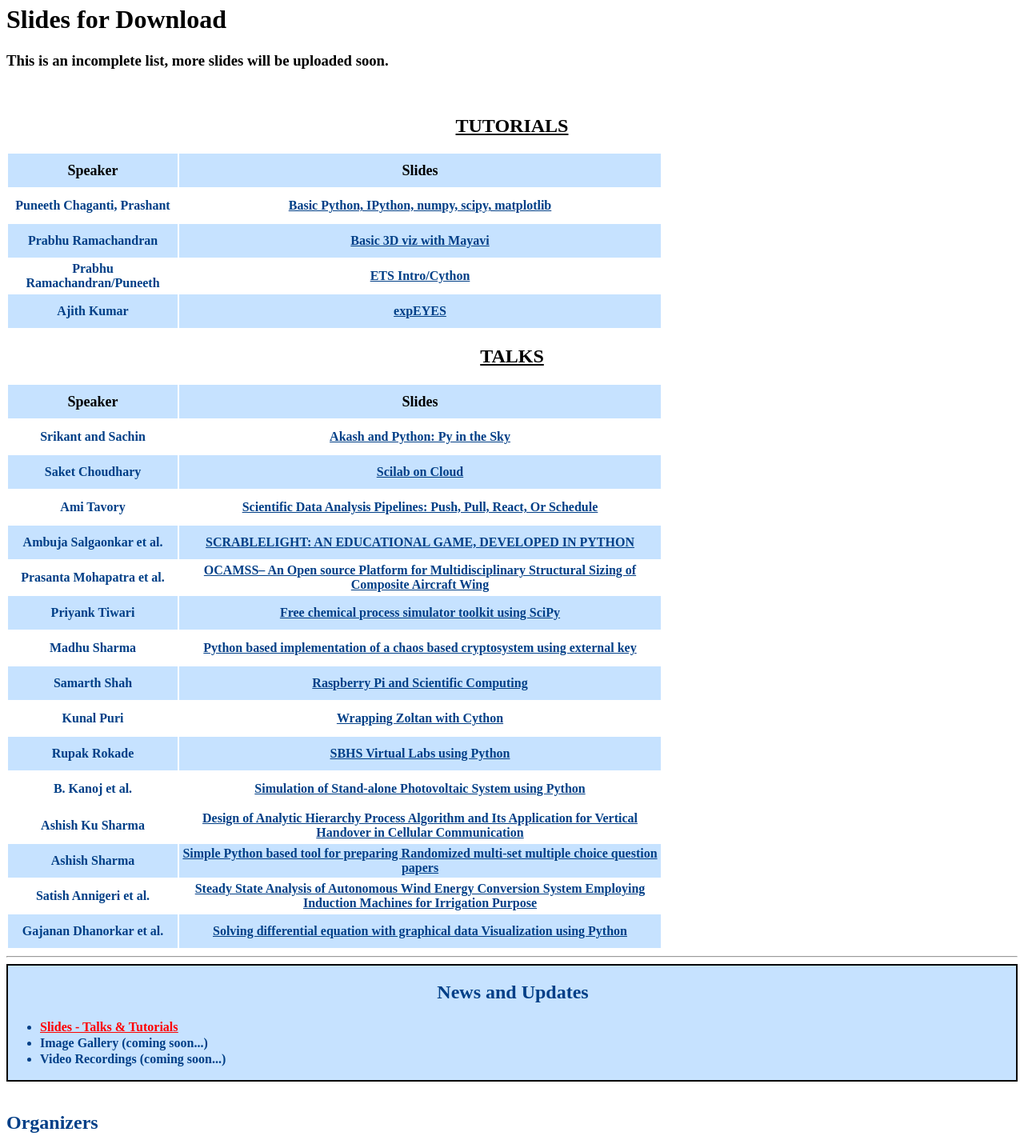
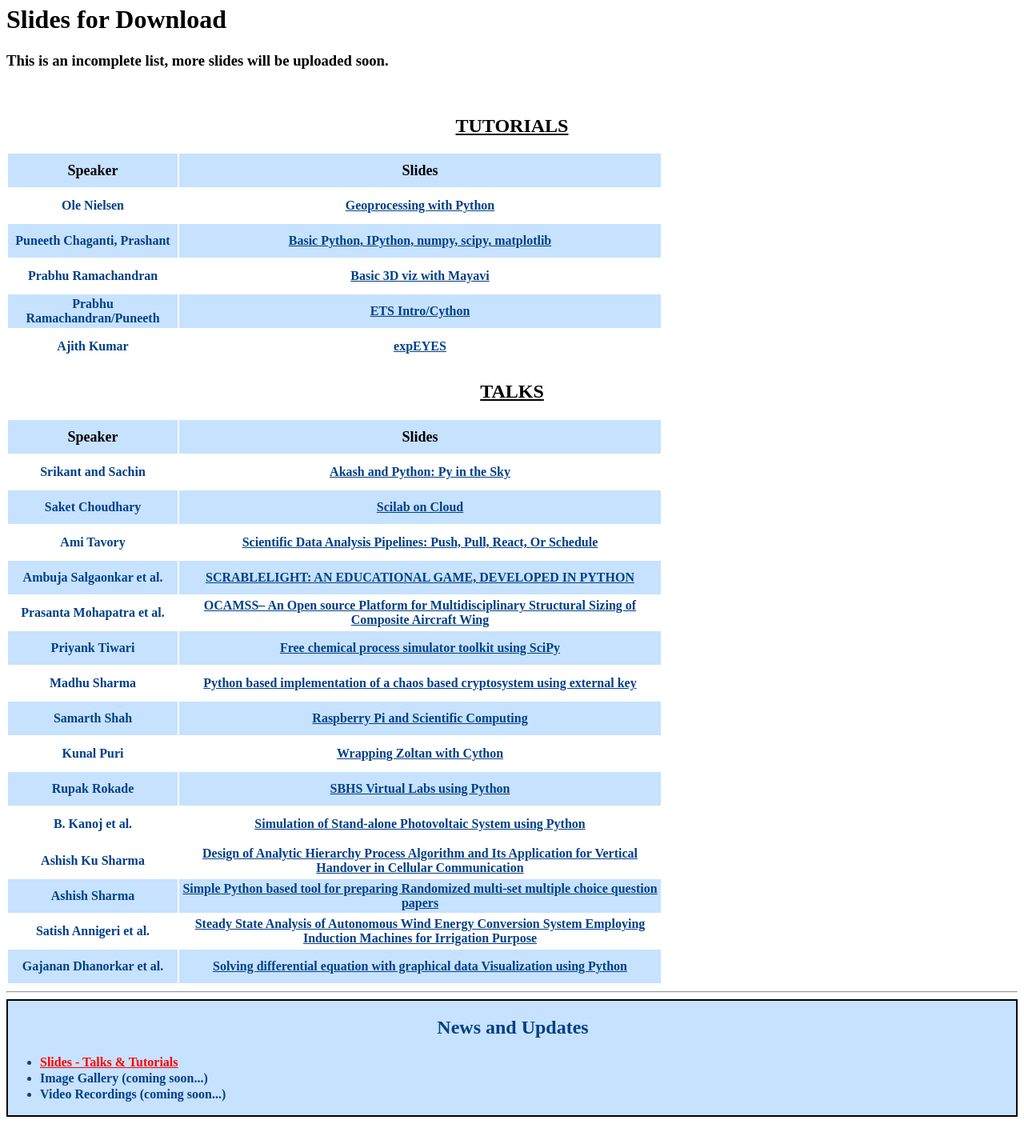
Before and after one commit to FOSSEE/scipywebsite, a Django app: template project/templates/downloads.html in a window 1280 px wide. Shown: the part 600-2025 px from the top of the page at 80% size. Run offline with Django 3.2, Linux system fonts and the light colour scheme; the template is opened without the code that fills it, so the values that code supplies are empty.

Commit message:
added Ole's tutorials & slides

```diff
--- a/project/templates/downloads.html
+++ b/project/templates/downloads.html
@@ -31,6 +31,8 @@ a
 <tr bgcolor="C6E2FF">
     <th class=tdstyle style="width:210px;">Speaker
     <th class=tdstyle>Slides
+    <tr>
+    <td class=tdstyle style="width:210px;">Ole Nielsen <td class=tdstyle><a target="_blank" href="/static/files/slides/geoprocessing.zip">Geoprocessing with Python</a>
     <tr>
     <td class=tdstyle style="width:210px;">Puneeth Chaganti, Prashant <td class=tdstyle><a target="_blank" href="http://scipy-lectures.github.com">Basic Python, IPython, numpy, scipy, matplotlib</a>
     <tr>
```
Also changed, not shown: 1 other file.
